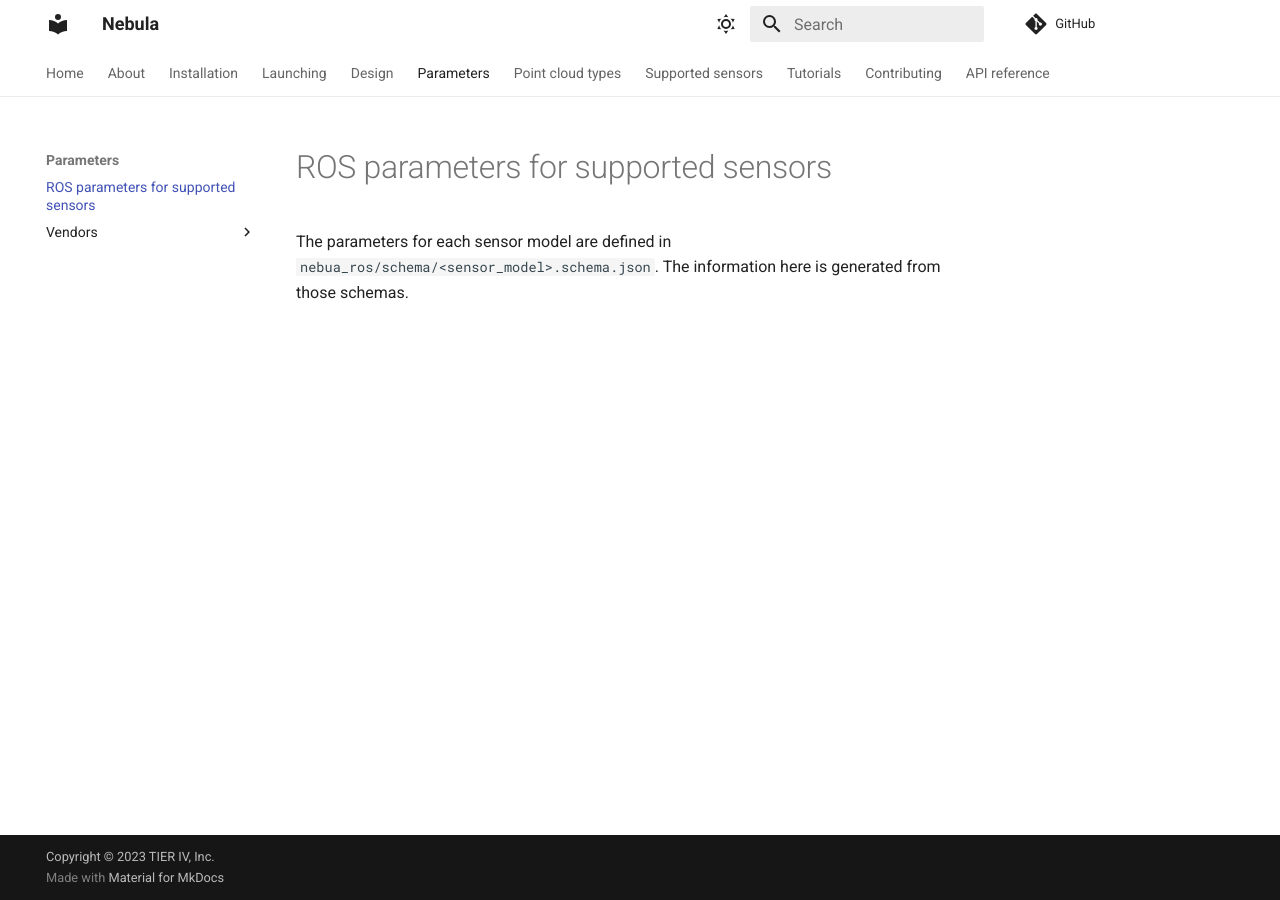
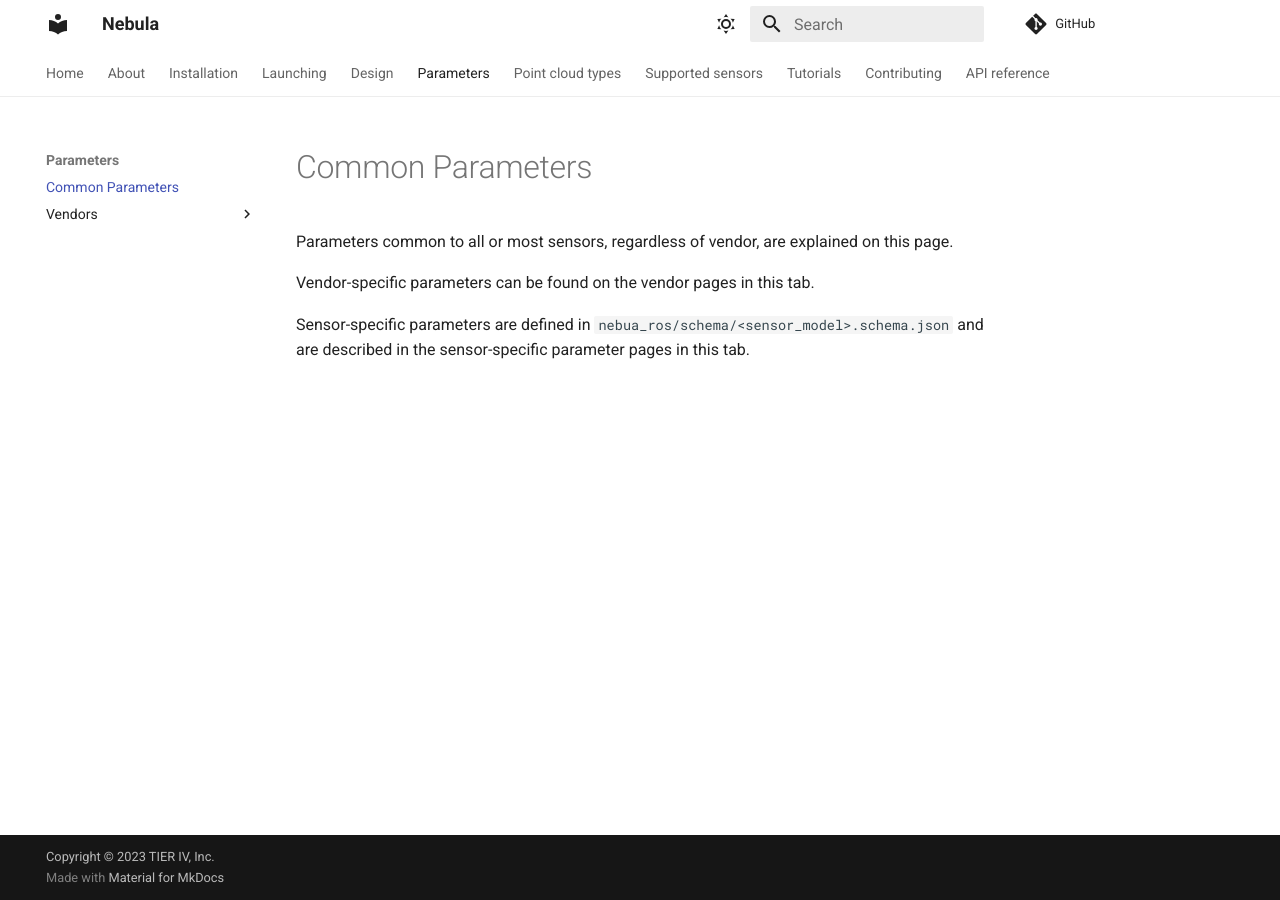
Before and after one commit to tier4/nebula, an MkDocs documentation site: the page built from docs/parameters.md, in a window 1280 px wide. Built offline with MkDocs 1.6.1 and Material for MkDocs 9.7.7, drawn with Linux system fonts in a browser that asks for light colours; comment, search, counter and statistics services are not loaded.

```diff
--- a/docs/parameters.md
+++ b/docs/parameters.md
@@ -1,4 +1,7 @@
-# ROS parameters for supported sensors
+# Common Parameters
 
-The parameters for each sensor model are defined in `nebua_ros/schema/<sensor_model>.schema.json`.
-The information here is generated from those schemas.
+Parameters common to all or most sensors, regardless of vendor, are explained on this page.
+
+Vendor-specific parameters can be found on the vendor pages in this tab.
+
+Sensor-specific parameters are defined in `nebua_ros/schema/<sensor_model>.schema.json` and are described in the sensor-specific parameter pages in this tab.
```
Also changed, not shown: docs/parameters/vendors/continental/ars548.md (+1 -1 lines), docs/parameters/vendors/continental/srr520.md (+1 -1 lines), docs/parameters/vendors/hesai/at128.md (+1 -1 lines), docs/parameters/vendors/hesai/common.md (+1 -1 lines), docs/parameters/vendors/hesai/ot128.md (+1 -1 lines), docs/parameters/vendors/hesai/pandar40p.md (+1 -1 lines), docs/parameters/vendors/hesai/pandar64.md (+1 -1 lines), docs/parameters/vendors/hesai/qt128.md (+1 -1 lines), docs/parameters/vendors/hesai/qt64.md (+1 -1 lines), docs/parameters/vendors/hesai/xt32.md (+1 -1 lines), docs/parameters/vendors/hesai/xt32m.md (+1 -1 lines), docs/parameters/vendors/robosense/bpearl.md (+1 -1 lines), docs/parameters/vendors/robosense/helios.md (+1 -1 lines), docs/parameters/vendors/velodyne/vlp16.md (+1 -1 lines), 3 more files.
